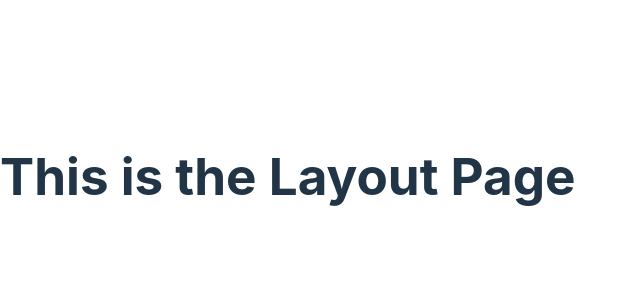
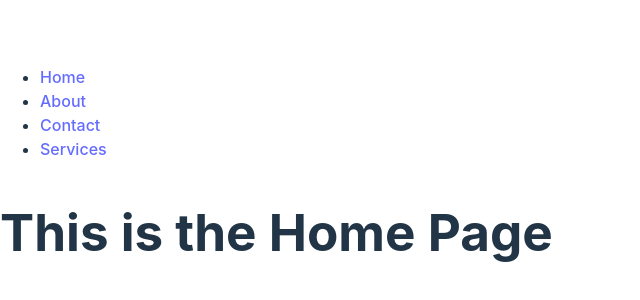
Before and after one commit to neilmrtngamboa/VetMed-Site, a React (Vite) app: page / in a window 1280 px wide. Shown: the part 224-524 px from the top of the page, without its empty margins (0-640 px from the left). Built offline with nearby package versions, Linux system fonts and the light colour scheme.

Commit message:
Added links

```diff
--- a/src/Pages/Layout.jsx
+++ b/src/Pages/Layout.jsx
@@ -3,9 +3,30 @@ import { Outlet, Link } from "react-router-dom"
 function Layout () {
 
     return (
-        <>
-            <h1>This is the Layout Page</h1>
-        </>
+        <main>
+
+            <div>
+                <ul>
+                    <li>
+                        <Link to='/'>Home</Link>
+                    </li>
+                    <li>
+                        <Link to='about'>About</Link>
+                    </li>
+                    <li>
+                        <Link to='contact'>Contact</Link>
+                    </li>
+                    <li>
+                        <Link to='services'>Services</Link>
+                    </li>
+                </ul>
+            </div>
+
+            <section>
+                <Outlet></Outlet>
+            </section>
+
+        </main>
     )
 
 }
```
